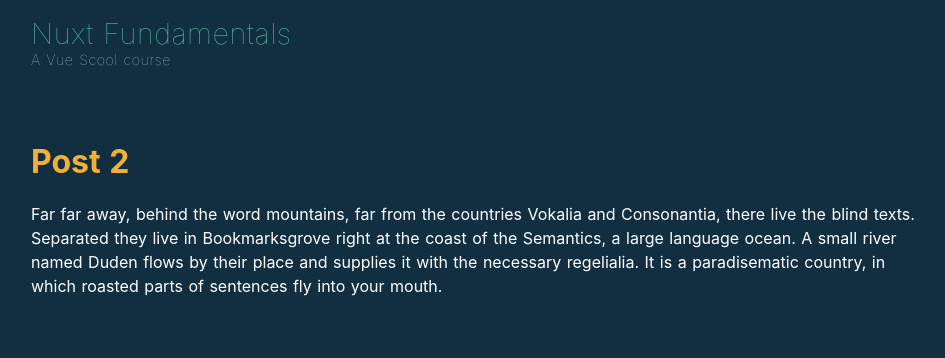
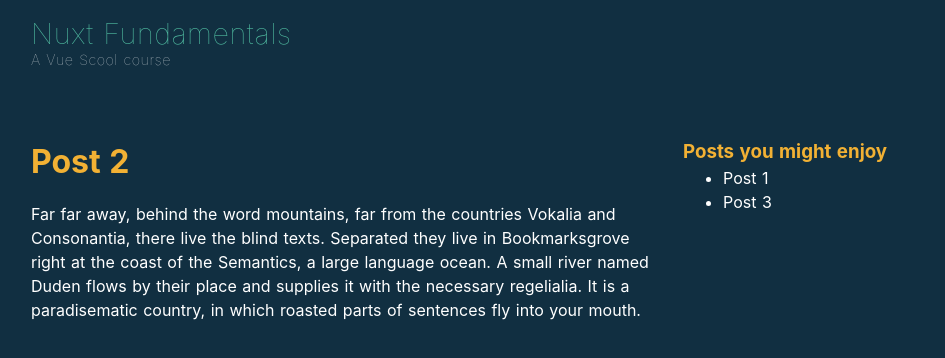
Before and after one commit to GMalzac/first-nuxt-app, a Nuxt app: page /posts/2 in a window 1280 px wide. Shown: the top 358 px of the page, without its empty margins (159-1104 px from the left). Built offline with nearby package versions, Linux system fonts and the light colour scheme.

Commit message:
Add a list of related posts

```diff
--- a/pages/posts/_id.vue
+++ b/pages/posts/_id.vue
@@ -4,6 +4,12 @@
       <h1 class="title">{{post.title}}</h1>
       <p>{{post.content}}</p>
     </article>
+    <aside>
+      <h3>Posts you might enjoy</h3>
+      <ul>
+        <li v-for='post in relatedPosts'>{{post.title}}</li>
+      </ul>
+    </aside>
   </div>
 </template>
 
@@ -37,6 +43,9 @@ export default {
   computed: {
     post () {
       return this.posts.find(post => post.id === this.id)
+    },
+    relatedPosts () {
+      return this.posts.filter(post => post.id !== this.id)
     }
   }
 }
```
